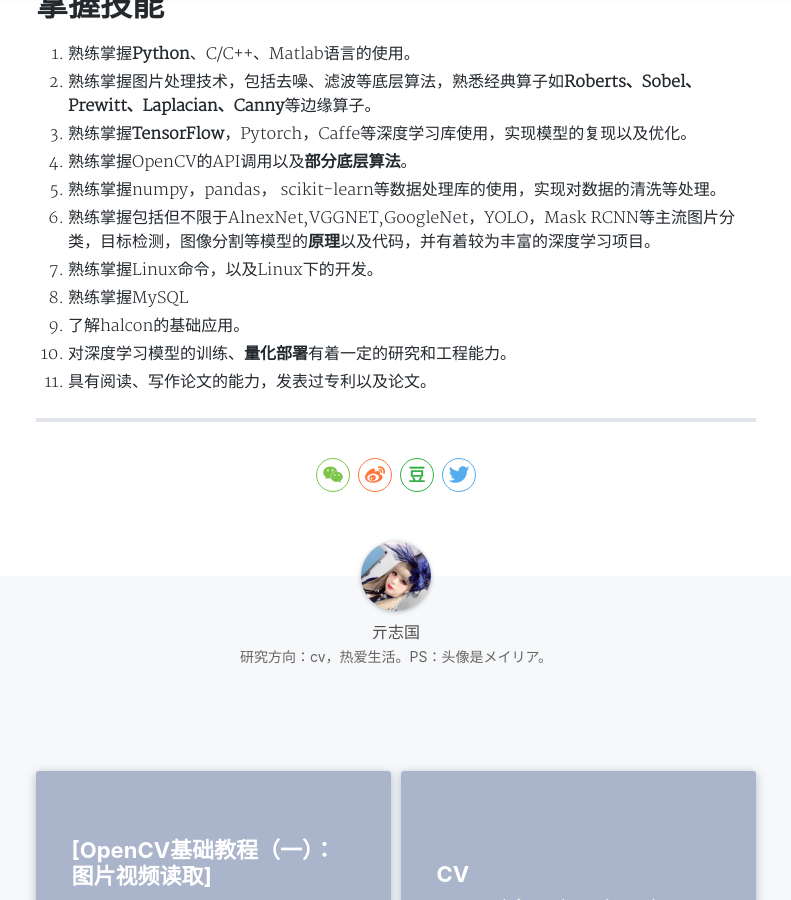
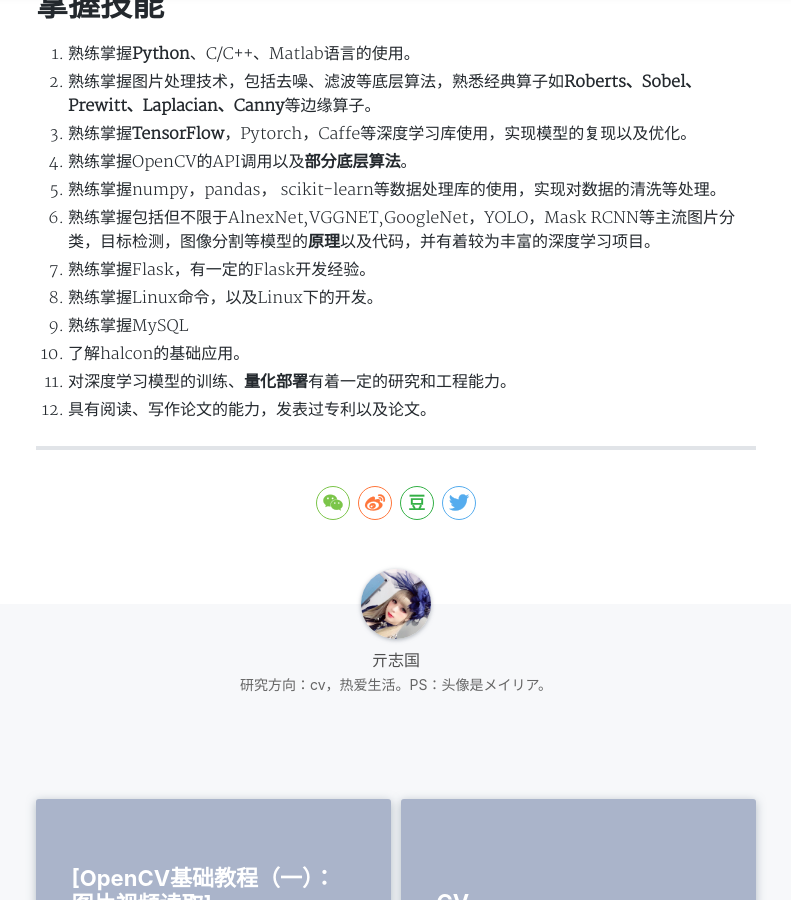
Before and after one commit to Qzgfather/Qzgfather.github.io, a Jekyll site: the page built from _posts/2020-01-09-hello.md, in a window 1280 px wide and 900 px high, scrolled down 1772 px. Shown: the whole window, without its empty margins (244-1035 px from the left). Built offline with Jekyll 4.4.1, drawn with Linux system fonts in a browser that asks for light colours; nearby versions of some CDN libraries; a style sheet for code colours, icons or effects is not loaded.

Commit message:
Update 2020-01-09-hello.md

```diff
--- a/_posts/2020-01-09-hello.md
+++ b/_posts/2020-01-09-hello.md
@@ -67,10 +67,11 @@
 4. 熟练掌握OpenCV的API调用以及**部分底层算法**。
 5. 熟练掌握numpy，pandas， scikit-learn等数据处理库的使用，实现对数据的清洗等处理。
 6. 熟练掌握包括但不限于AlnexNet,VGGNET,GoogleNet，YOLO，Mask RCNN等主流图片分类，目标检测，图像分割等模型的**原理**以及代码，并有着较为丰富的深度学习项目。
-7. 熟练掌握Linux命令，以及Linux下的开发。
-8. 熟练掌握MySQL
-9. 了解halcon的基础应用。
-10. 对深度学习模型的训练、**量化部署**有着一定的研究和工程能力。
-11. 具有阅读、写作论文的能力，发表过专利以及论文。
+7. 熟练掌握Flask，有一定的Flask开发经验。
+8. 熟练掌握Linux命令，以及Linux下的开发。
+9. 熟练掌握MySQL
+10. 了解halcon的基础应用。
+11. 对深度学习模型的训练、**量化部署**有着一定的研究和工程能力。
+12. 具有阅读、写作论文的能力，发表过专利以及论文。
 
 ---
```
